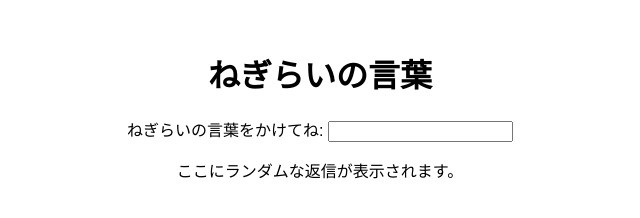
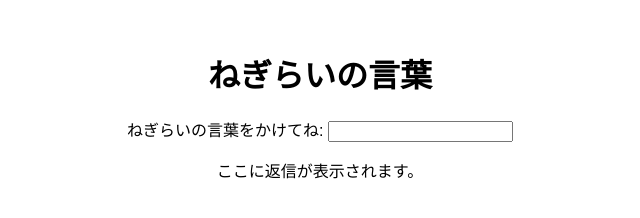
Before and after one commit to necopagne/ooshima, a plain HTML site: page index.html in a window 1280 px wide. Shown: the whole page, without its empty margins (320-960 px from the left). Drawn offline with Linux system fonts and the light colour scheme.

Commit message:
Update index.html

```diff
--- a/index.html
+++ b/index.html
@@ -16,7 +16,7 @@
     <h1>ねぎらいの言葉</h1>
     <label for="inputText">ねぎらいの言葉をかけてね:</label>
     <input type="text" id="inputText" oninput="generateRandomResponse()">
-    <p id="response">ここにランダムな返信が表示されます。</p>
+    <p id="response">ここに返信が表示されます。</p>
 
     <script>
         function generateRandomResponse() {
```
